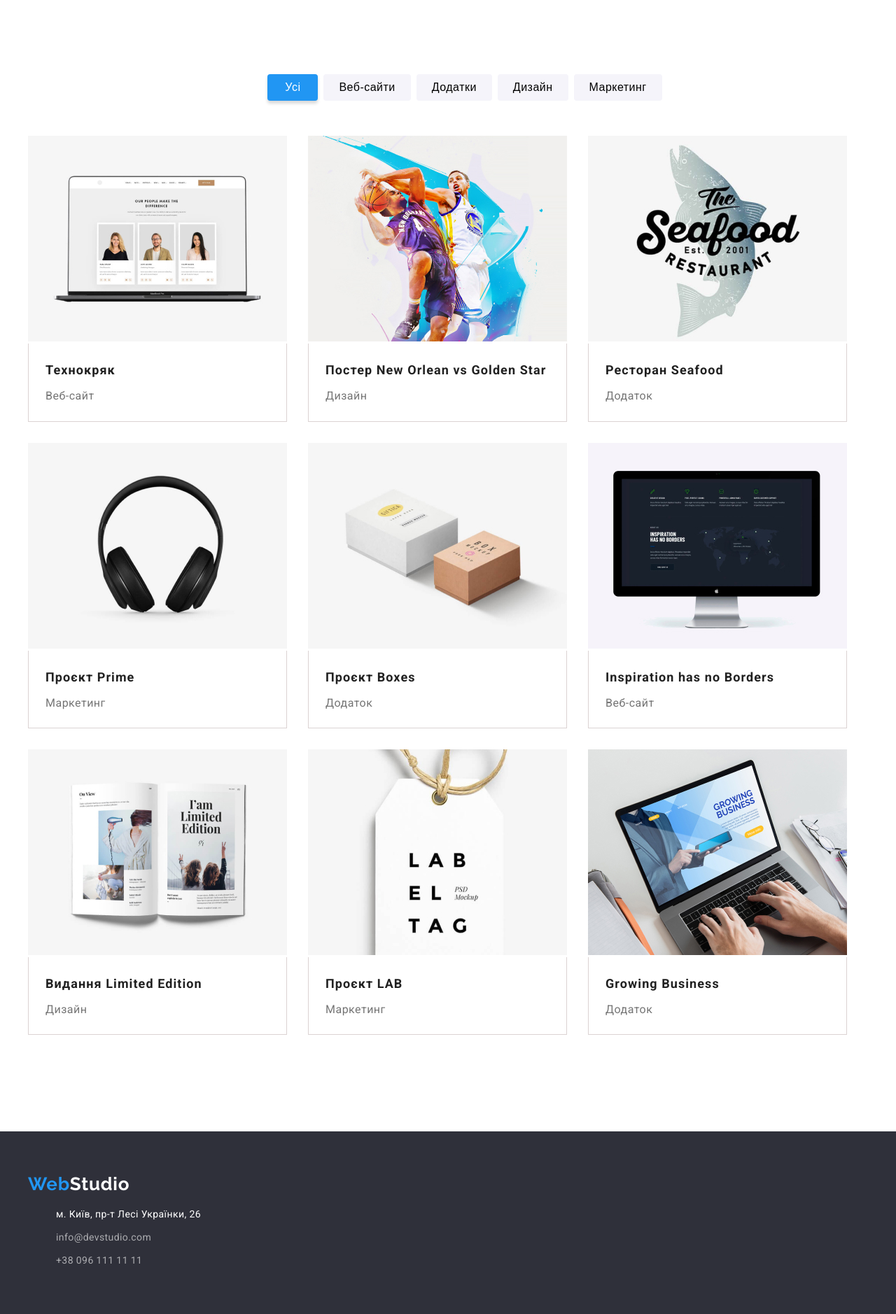
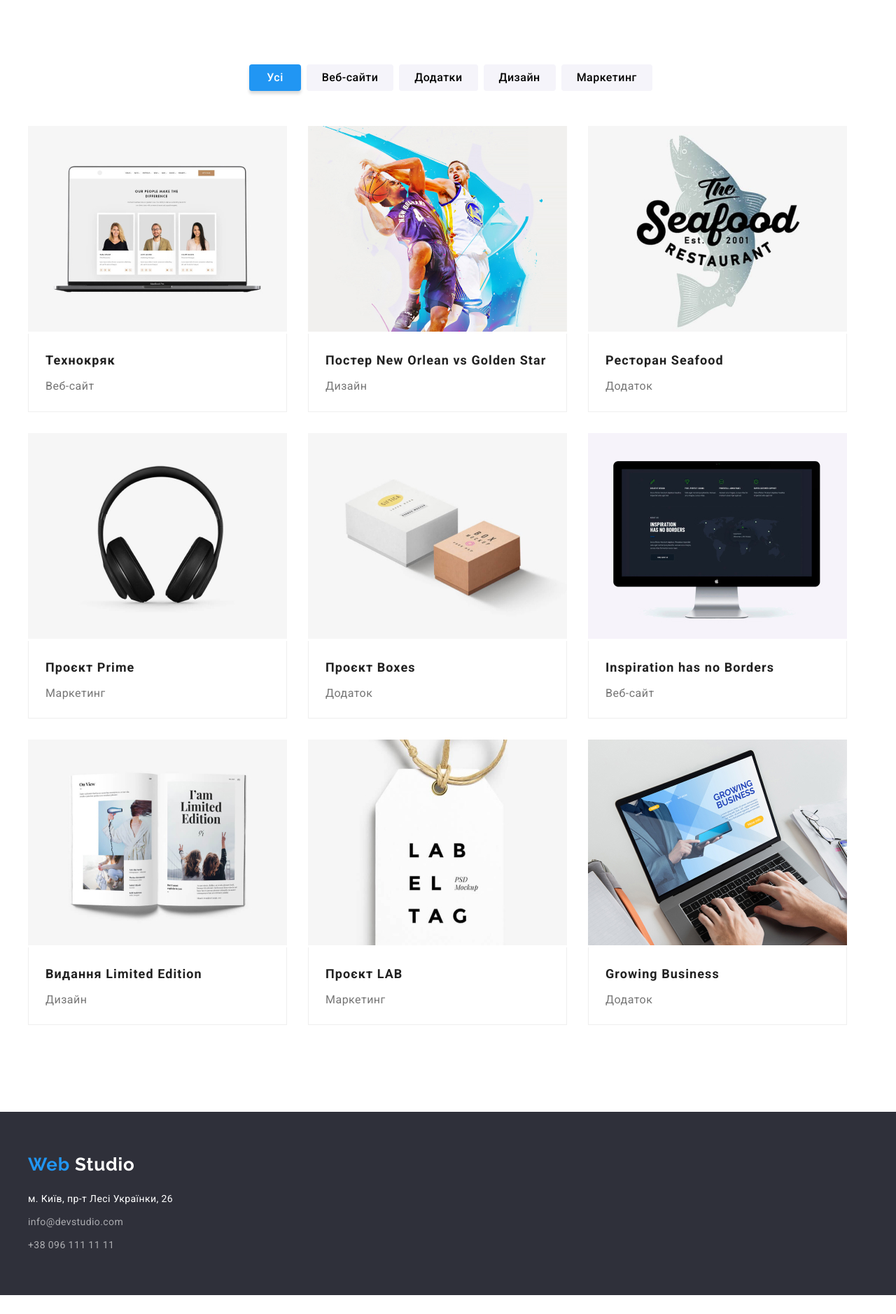
Before and after one commit to galetaia/goit-markup-hw-01, a plain HTML site: page portfolio.html in a window 1280 px wide. Shown: the part 82-1960 px from the top of the page at 70% size. After the commit the page ends 1933 px from the top, so only its background shows below. Drawn offline with Linux system fonts and the light colour scheme.

Commit message:
Add files via upload

```diff
--- a/portfolio.html
+++ b/portfolio.html
@@ -48,8 +48,8 @@
 </body>
 <main>
 <section class="section">
+    <div class="portfolio-section">
     <div class="container">
-        <div class="portfolio-container">
         <ul class="villain-button">
         <li><button class="blue-button" type="button">Усі</button></li>
         <li><button class="white-button" type="button">Веб-сайти</button></li>
@@ -134,16 +134,16 @@
             </div>
         </li>
         </ul>
-        </div>
     </div>
+</div>
 </section>
 </main>
 <footer class="footer">
     <div class="container">
-    <a href="" class="logo-two"
-        ><span class="web">Web</span
-        ><span class="studio-footer">Studio</span></a>
-    <ul>
+    <a href="" class="logo-two">
+        <span class="web">Web</span>
+        <span class="studio-footer">Studio</span></a>
+    <ul class="footer-ul">
         <li class="adress">м. Київ, пр-т Лесі Українки, 26</li>
         <li class="post">info@devstudio.com</li>
         <li class="num">+38 096 111 11 11</li>
--- a/styles/styles.css
+++ b/styles/styles.css
@@ -23,6 +23,8 @@ body {
 .container {
   max-width: 1200px;
   margin: 0 auto;
+  padding-left: 15px;
+  padding-right: 15px;
 }
 
 .portfolio-section {
@@ -36,8 +38,6 @@ body {
 
 .active {
   color: rgba(33, 150, 243, 1);
-  width: 45px;
-  height: 16px;
   font-size: 14px;
   line-height: 1.15;
 }
@@ -81,6 +81,7 @@ body {
   padding: 0;
   display: flex;
   align-items: center;
+  font-weight: 500;
 }
 
 .header-nav__li:not(:last-child) {
@@ -94,6 +95,7 @@ body {
 .header-contacts {
   display: flex;
   align-items: center;
+  font-weight: 500;
 }
 
 .first-contact {
@@ -107,7 +109,7 @@ body {
 
 /*------------------villain--------------*/
 
-.portfolio-container {
+.portfolio-section {
   padding-top: 94px;
   padding-bottom: 94px;
 }
@@ -118,6 +120,8 @@ body {
   display: flex;
   justify-content: center;
   margin-bottom: 50px;
+  margin-top: 0;
+  padding-left: 0;
 }
 
 .blue-button {
@@ -132,6 +136,7 @@ body {
   padding: 6px 25px;
   letter-spacing: 0.03em;
   display: inline-block;
+  font-family: "Roboto", sans-serif;
 }
 
 .white-button {
@@ -146,6 +151,7 @@ body {
   border-radius: 4px;
   padding: 6px 22px;
   letter-spacing: 0.03em;
+  font-family: "Roboto", sans-serif;
 }
 
 /*------------------posters--------------*/
@@ -154,6 +160,8 @@ body {
   display: flex;
   flex-wrap: wrap;
   padding-left: 0;
+  margin-top: 0;
+  margin-bottom: 0;
 }
 
 .posters-container:nth-child(3n){
@@ -161,17 +169,16 @@ body {
 }
 
 .posters-li {
-  padding-bottom: 30px;
-  margin: 0;
+  margin-bottom: 30px;
   margin-right: 30px;
 }
 
 .posters-div {
   background-color: #ffffff;
   border-top: 0px;
-  border-left: 1px solid #dbd3d3;
-  border-right: 1px solid #dbd3d3;
-  border-bottom: 1px solid #dbd3d3;
+  border-left: 1px solid rgba(238, 238, 238, 1);
+  border-right: 1px solid rgba(238, 238, 238, 1);
+  border-bottom: 1px solid rgba(238, 238, 238, 1);
   padding-left: 24px;
   padding-right: 24px;
   padding-bottom: 20px;
@@ -255,6 +262,9 @@ body {
 .benefits-list {
   display: flex;
   align-items: stretch;
+  padding-left: 0;
+  margin-top: 0;
+  margin-bottom: 0;
 }
 
 .benefits-li {
@@ -278,7 +288,7 @@ body {
 
 /*---------------work----------------*/
 
-.work-container {
+.work-section {
   padding-bottom: 94px;
 }
 
@@ -310,6 +320,7 @@ body {
 .team-section {
   background: #f5f4fa;
   padding-top: 94px;
+  padding-bottom: 94px;
 }
 
 .our-team {
@@ -326,9 +337,9 @@ body {
 }
 
 .team-list {
-  padding-bottom: 94px;
   padding-left: 0;
   margin-bottom: 0;
+  margin-top: 0;
 }
 
 .team-border {
@@ -396,6 +407,7 @@ body {
 .footer-ul {
   padding-left: 0;
   margin-top: 20px;
+  margin-bottom: 0;
 }
 
 .adress {
```
Also changed, not shown: index.html (+4 -4 lines).
